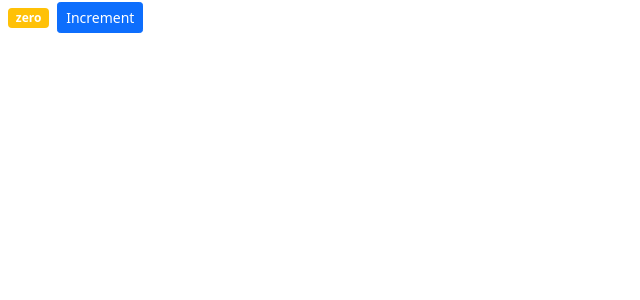
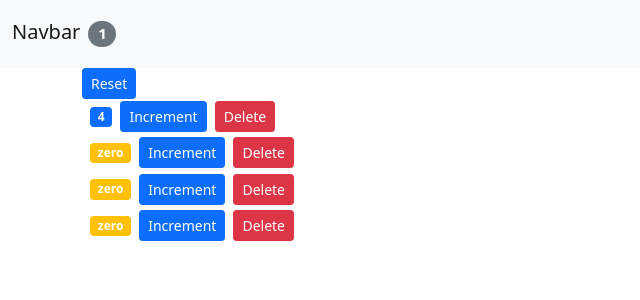
Before and after one commit to Manny257/counter-app, a React (Create React App) app: page / in a window 1280 px wide. Shown: the top 300 px of the page, without its empty margins (0-640 px from the left). Built offline with nearby package versions, Linux system fonts and the light colour scheme.

Commit message:
final commit

```diff
--- a/src/App.js
+++ b/src/App.js
@@ -1,25 +1,53 @@
-import logo from './logo.svg';
+import React, { Component } from 'react';
+import NavBar from './components/navbar';
+import Counters from './components/counters';
 import './App.css';
 
-function App() {
-  return (
-    <div className="App">
-      <header className="App-header">
-        <img src={logo} className="App-logo" alt="logo" />
-        <p>
-          Edit <code>src/App.js</code> and save to reload.
-        </p>
-        <a
-          className="App-link"
-          href="https://reactjs.org"
-          target="_blank"
-          rel="noopener noreferrer"
-        >
-          Learn React
-        </a>
-      </header>
-    </div>
-  );
+class App extends Component {
+
+  state = {
+    counters: [
+      { id: 1, value: 4 },
+      { id: 2, value: 0 },
+      { id: 3, value: 0 },
+      { id: 4, value: 0 },
+    ],
+  };
+
+  handleIncrement = (counter) => {
+    const counters = [...this.state.counters];
+    const index = counters.indexOf(counter);
+    counters[index] = { ...counter };
+    counters[index].value++;
+    this.setState({ counters });
+  };
+
+  handleReset = () => {
+    const counters = this.state.counters.map((c) => {
+      c.value = 0;
+      return c;
+    });
+  };
+  handleDelete = (counterId) => {
+    const counters = this.state.counters.filter((c) => c.id !== counterId);
+    this.setState({ counters });
+  };
+
+  render() {
+    return (
+      <React.Fragment>
+        <NavBar totalCounters={this.state.counters.filter(c => c.value > 0).length} />
+        <main className="container">
+          <Counters
+            counters={this.state.counters}
+            onReset={this.handleReset}
+            onIncrement={this.handleIncrement}
+            onDelete={this.handleDelete}
+          />
+        </main>
+      </React.Fragment >
+
+    )
+  }
 }
-
 export default App;
--- a/src/components/counter.jsx
+++ b/src/components/counter.jsx
@@ -1,37 +1,35 @@
 import React, { Component } from "react";
 
 class Counter extends Component {
-  state = {
-    count: 0,
-  };
-
   render() {
     return (
-      <React.Fragment>
+      <div>
         <span className={this.getBadgeClasses()}> {this.formatCount()} </span>
         <button
-          onClick={this.handleIncrement}
+          onClick={() => this.props.onIncrement(this.props.counter)}
           className="btn btn-primary btn-sm"
         >
           Increment
         </button>
-      </React.Fragment>
+        <button
+          onClick={() => this.props.onDelete(this.props.counter.id)}
+          className="btn btn-danger btn-sm mx-2"
+        >
+          Delete
+        </button>
+      </div>
     );
   }
 
-  handleIncrement = () => {
-    this.setState({ count: this.state.count + 1 });
-  };
-
   getBadgeClasses() {
     let classes = "badge m-2 bg-";
-    classes += this.state.count === 0 ? "warning" : "primary";
+    classes += this.props.counter.value === 0 ? "warning" : "primary";
     return classes;
   }
 
   formatCount() {
-    const { count } = this.state;
-    return count === 0 ? "zero" : count;
+    const { value } = this.props.counter;
+    return value === 0 ? "zero" : value;
   }
 }
 
--- /dev/null
+++ b/src/components/counters.jsx
@@ -0,0 +1,25 @@
+import React, { Component } from "react";
+import Counter from "./counter";
+
+class Counters extends Component {
+  render() {
+    const { onReset, counters, onDelete, onIncrement } = this.props;
+    return (
+      <div>
+        <button onClick={onReset} className="btn btn-primary btn-sm m2">
+          Reset
+        </button>
+        {counters.map((counter) => (
+          <Counter
+            key={counter.id}
+            onDelete={onDelete}
+            onIncrement={onIncrement}
+            counter={counter}
+          ></Counter>
+        ))}
+      </div>
+    );
+  }
+}
+
+export default Counters;
--- /dev/null
+++ b/src/components/navbar.jsx
@@ -0,0 +1,20 @@
+import React, { Component } from "react";
+
+class NavBar extends Component {
+  render() {
+    return (
+      <nav className="navbar navbar-light bg-light">
+        <div className="container-fluid">
+          <a className="navbar-brand" href="#">
+            Navbar
+            <span className="badge rounded-pill bg-secondary m-2">
+              {this.props.totalCounters}
+            </span>
+          </a>
+        </div>
+      </nav>
+    );
+  }
+}
+
+export default NavBar;
--- a/src/index.js
+++ b/src/index.js
@@ -4,16 +4,12 @@
 import App from './App';
 import reportWebVitals from './reportWebVitals';
 import 'bootstrap/dist/css/bootstrap.css';
-import Counter from './components/counter';
 
 ReactDOM.render(
   <React.StrictMode>
-    <Counter />
+    <App />
   </React.StrictMode>,
   document.getElementById('root')
 );
 
-// If you want to start measuring performance in your app, pass a function
-// to log results (for example: reportWebVitals(console.log))
-// or send to an analytics endpoint. Learn more: https://bit.ly/CRA-vitals
 reportWebVitals();
```
